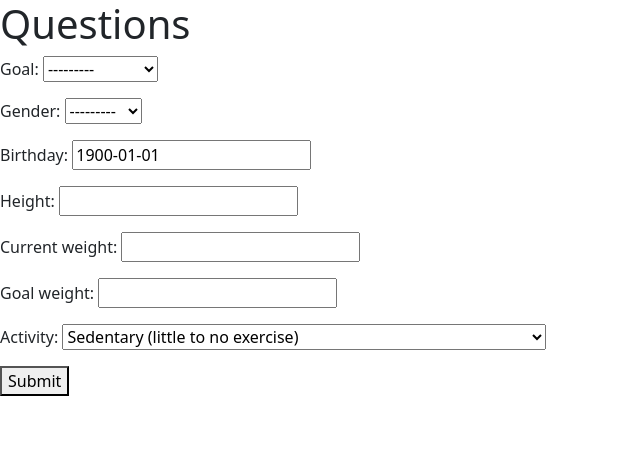
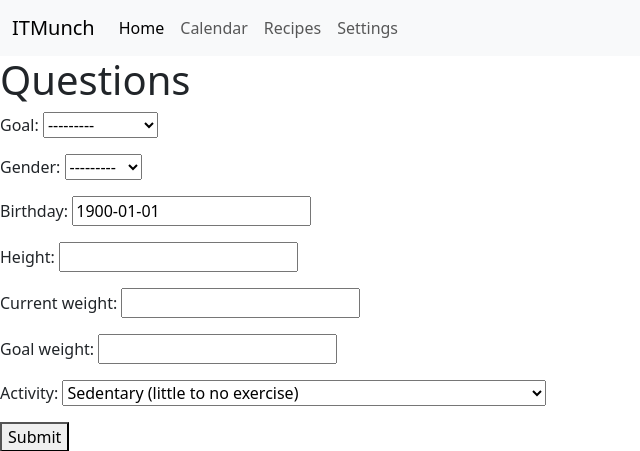
Before and after one commit to Noahruiters/webprog_final_project, a Django app: page /itmunch/questions/ in a window 1280 px wide. Shown: the top 451 px of the page, without its empty margins (0-640 px from the left). Run offline with Django 4.2, Linux system fonts and the light colour scheme; a user stored in the database is signed in; data comes from the database, SQL or seed files in the repository.

Commit message:
Nav bar added in layout.html

```diff
--- a/ITMunch/app_itmunch/templates/app_itmunch/layout.html
+++ b/ITMunch/app_itmunch/templates/app_itmunch/layout.html
@@ -10,6 +10,30 @@
     <title>{% block title %}{% endblock %}</title>
 </head>
 <body>
+    <nav class="navbar navbar-expand-lg bg-body-tertiary">
+        <div class="container-fluid">
+          <a class="navbar-brand" href="#">ITMunch</a>
+          <button class="navbar-toggler" type="button" data-bs-toggle="collapse" data-bs-target="#navbarNav" aria-controls="navbarNav" aria-expanded="false" aria-label="Toggle navigation">
+            <span class="navbar-toggler-icon"></span>
+          </button>
+          <div class="collapse navbar-collapse" id="navbarNav">
+            <ul class="navbar-nav">
+              <li class="nav-item">
+                <a class="nav-link active" aria-current="page" href="index.html">Home</a>
+              </li>
+              <li class="nav-item">
+                <a class="nav-link" href="#">Calendar</a>
+              </li>
+              <li class="nav-item">
+                <a class="nav-link" href="#">Recipes</a>
+              </li>
+              <li class="nav-item">
+                <a class="nav-link" href="#">Settings</a>
+              </li>
+            </ul>
+          </div>
+        </div>
+      </nav>
     {% block body %}
     {% endblock %}
 </body>
```
